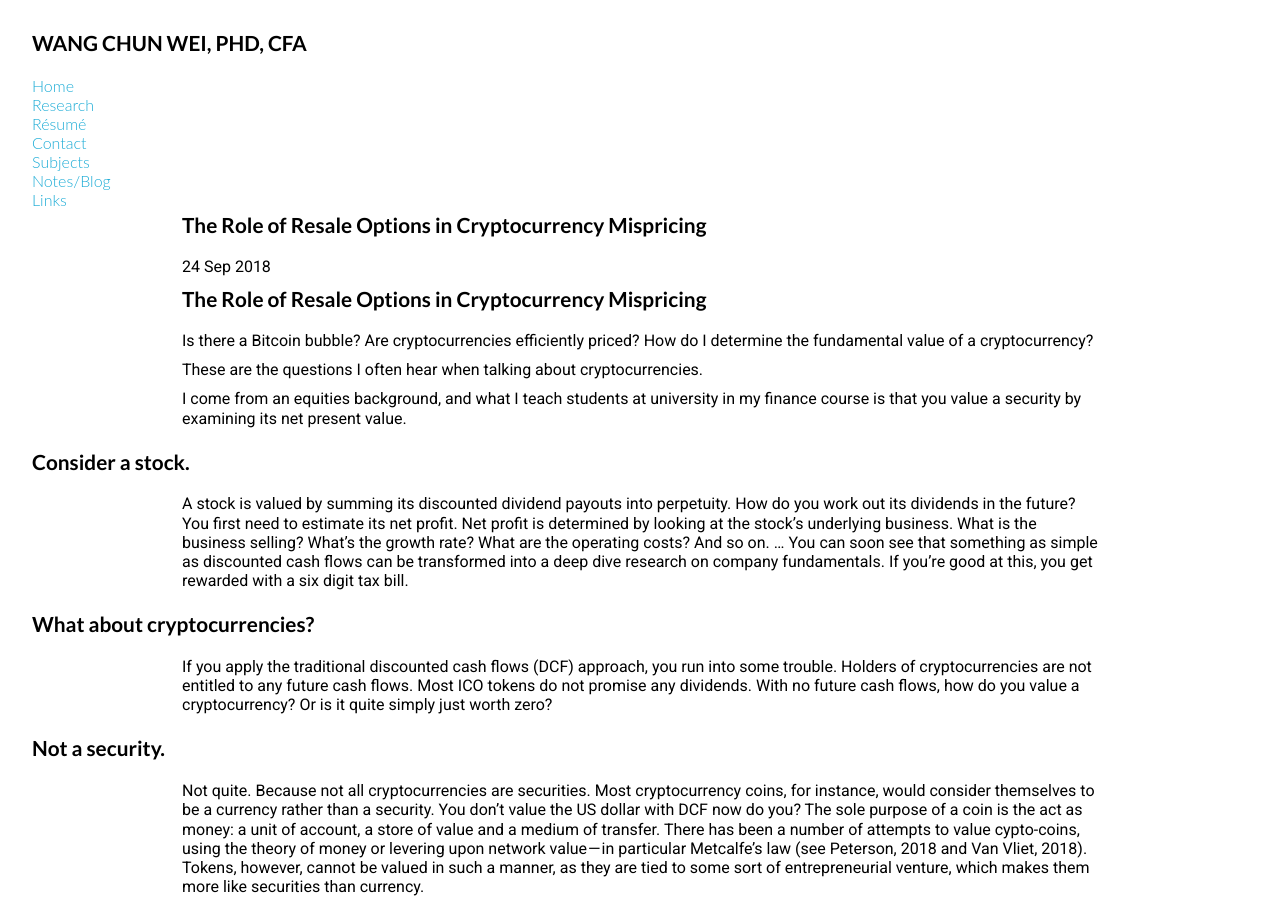
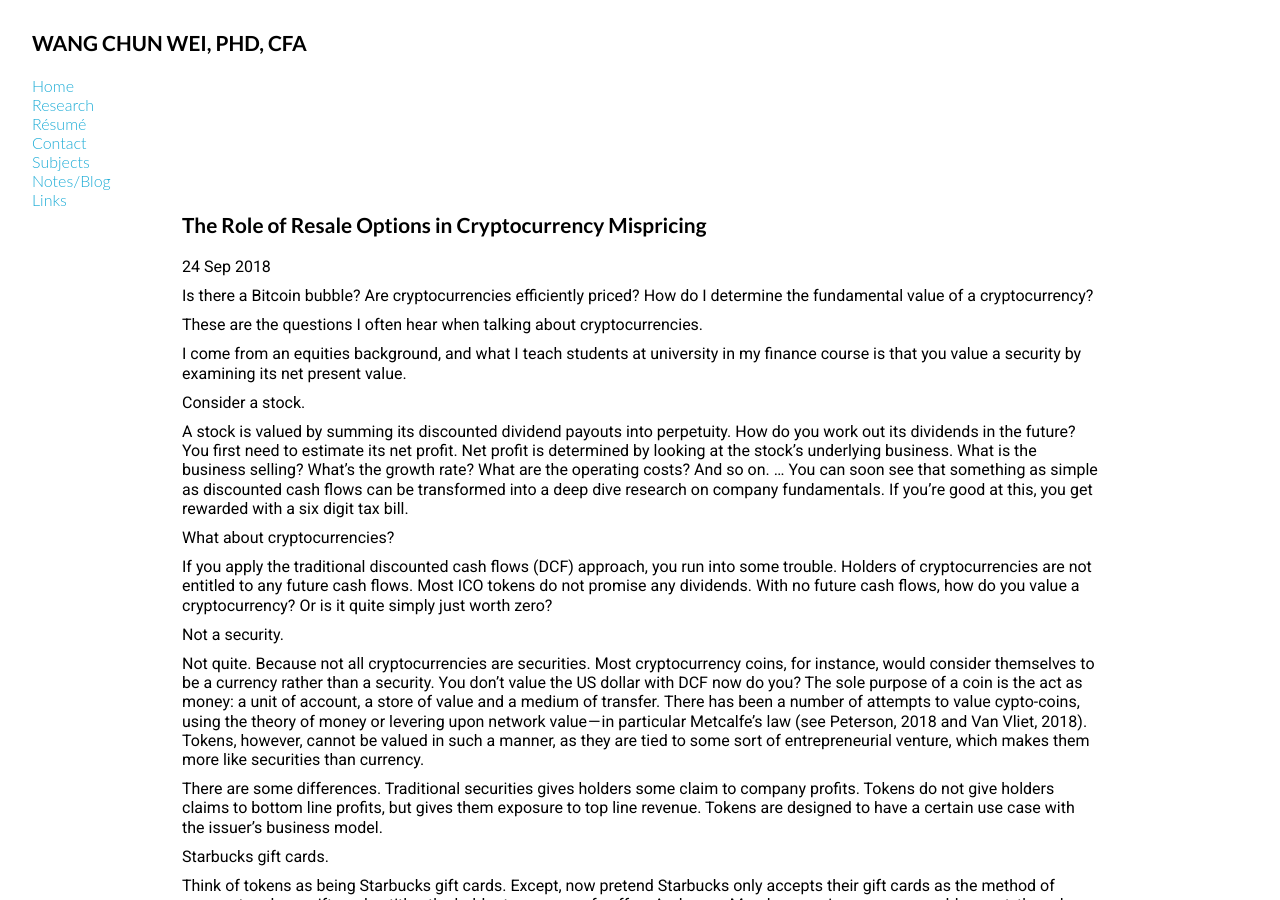
Before and after one commit to weiwangchun/weiwangchun.github.io, a Jekyll site: the page built from _posts/2018-01-28-title-test.md, in a window 1280 px wide and 900 px high. Built offline with Jekyll 4.4.1, drawn with Linux system fonts in a browser that asks for light colours.

Commit message:
Update 2018-01-28-title-test.md

```diff
--- a/_posts/2018-01-28-title-test.md
+++ b/_posts/2018-01-28-title-test.md
@@ -3,8 +3,6 @@ layout: post
 title: "The Role of Resale Options in Cryptocurrency Mispricing"
 date: 2018-09-24
 ---
-
-# The Role of Resale Options in Cryptocurrency Mispricing
 
 Is there a Bitcoin bubble? Are cryptocurrencies efficiently priced? How do I determine the fundamental value of a cryptocurrency?
 
@@ -12,29 +10,29 @@ These are the questions I often hear when talking about cryptocurrencies.
 
 I come from an equities background, and what I teach students at university in my finance course is that you value a security by examining its net present value.
 
-### Consider a stock.
+Consider a stock.
 
 A stock is valued by summing its discounted dividend payouts into perpetuity. How do you work out its dividends in the future? You first need to estimate its net profit. Net profit is determined by looking at the stock’s underlying business. What is the business selling? What’s the growth rate? What are the operating costs? And so on. … You can soon see that something as simple as discounted cash flows can be transformed into a deep dive research on company fundamentals. If you’re good at this, you get rewarded with a six digit tax bill.
 
-### What about cryptocurrencies?
+What about cryptocurrencies?
 
 If you apply the traditional discounted cash flows (DCF) approach, you run into some trouble. Holders of cryptocurrencies are not entitled to any future cash flows. Most ICO tokens do not promise any dividends. With no future cash flows, how do you value a cryptocurrency? Or is it quite simply just worth zero?
 
-### Not a security.
+Not a security.
 
 Not quite. Because not all cryptocurrencies are securities. Most cryptocurrency coins, for instance, would consider themselves to be a currency rather than a security. You don’t value the US dollar with DCF now do you? The sole purpose of a coin is the act as money: a unit of account, a store of value and a medium of transfer. There has been a number of attempts to value cypto-coins, using the theory of money or levering upon network value — in particular Metcalfe’s law (see Peterson, 2018 and Van Vliet, 2018). Tokens, however, cannot be valued in such a manner, as they are tied to some sort of entrepreneurial venture, which makes them more like securities than currency.
 
 There are some differences. Traditional securities gives holders some claim to company profits. Tokens do not give holders claims to bottom line profits, but gives them exposure to top line revenue. Tokens are designed to have a certain use case with the issuer’s business model.
 
-### Starbucks gift cards.
+Starbucks gift cards.
 
 Think of tokens as being Starbucks gift cards. Except, now pretend Starbucks only accepts their gift cards as the method of payment and one gift card entitles the holder to one cup of coffee. And so on Monday mornings, as you would expect, the value of these gift cards might trade a little higher on the market…
 
-### Japanese speculators.
+Japanese speculators.
 
 Much of this ICO frenzy reminds me of the Japanese secondary market for golf club memberships in the late 80s and early 90s, which were traded like stocks and bonds. The average price of Japanese golf-club membership reached circa $250,000 in the early 90s. Many were sold prior to the golf-club being even built. For example, Ibaraki Country Club sold more than 50,000 memberships between 1988 and 1991 ahead of its scheduled completion. Many of the buyers did not have any intentions of playing golf at the country club, but simply saw it as a speculative asset. Would it be correct to say buyers of the Filecoin ICO are no different?
 
-### A Thought Experiment.
+A Thought Experiment.
 
 Say I offered you a one dollar bill. But this dollar bill is special because it’s slightly different. It’s still legal tender, but it has a slightly different colour and texture to your normal standard bills. Perhaps it was printed incorrectly. Now, pretend you know you have this one bizarre uncle, who’s probably willing to buy it off you for five dollars due to its novelty effect. How much are you prepared to pay for it?
 
@@ -44,7 +42,7 @@ The value of the dollar bill here, is no longer just its fundamental value, i.e.
 
 The resale option hypothesis was first explained in Schienkman and Xiong’s (2003) paper “Overconfidence and Speculative Bubbles” in the Journal of Political Economy. It has since been used to describe equity market mispricings (Cheng, Lung and Wang, 2009, Journal of Financial and Quantitative Analysis) and out-of-the-money Chinese warrants (Xiong and Yu, 2011, American Economic Review).
 
-### Preparing to pay a little more.
+Preparing to pay a little more.
 
 Are cryptocurrency holders willing to pay that little bit more in the hope that one day they can sell it for a higher price to some random person with an optimistic view?
 
@@ -52,7 +50,7 @@ The more uncertain the information, the more divergent the opinion. The more div
 
 I find strong empirical evidence in favour of the resale option hypothesis in cryptocurrency markets, i.e. resale option characteristics drive prices.
 
-### The Backtest.
+The Backtest.
 
 If a cryptocurrency demonstrates strong resale option characteristics, what does that mean about its future returns?
 
```
